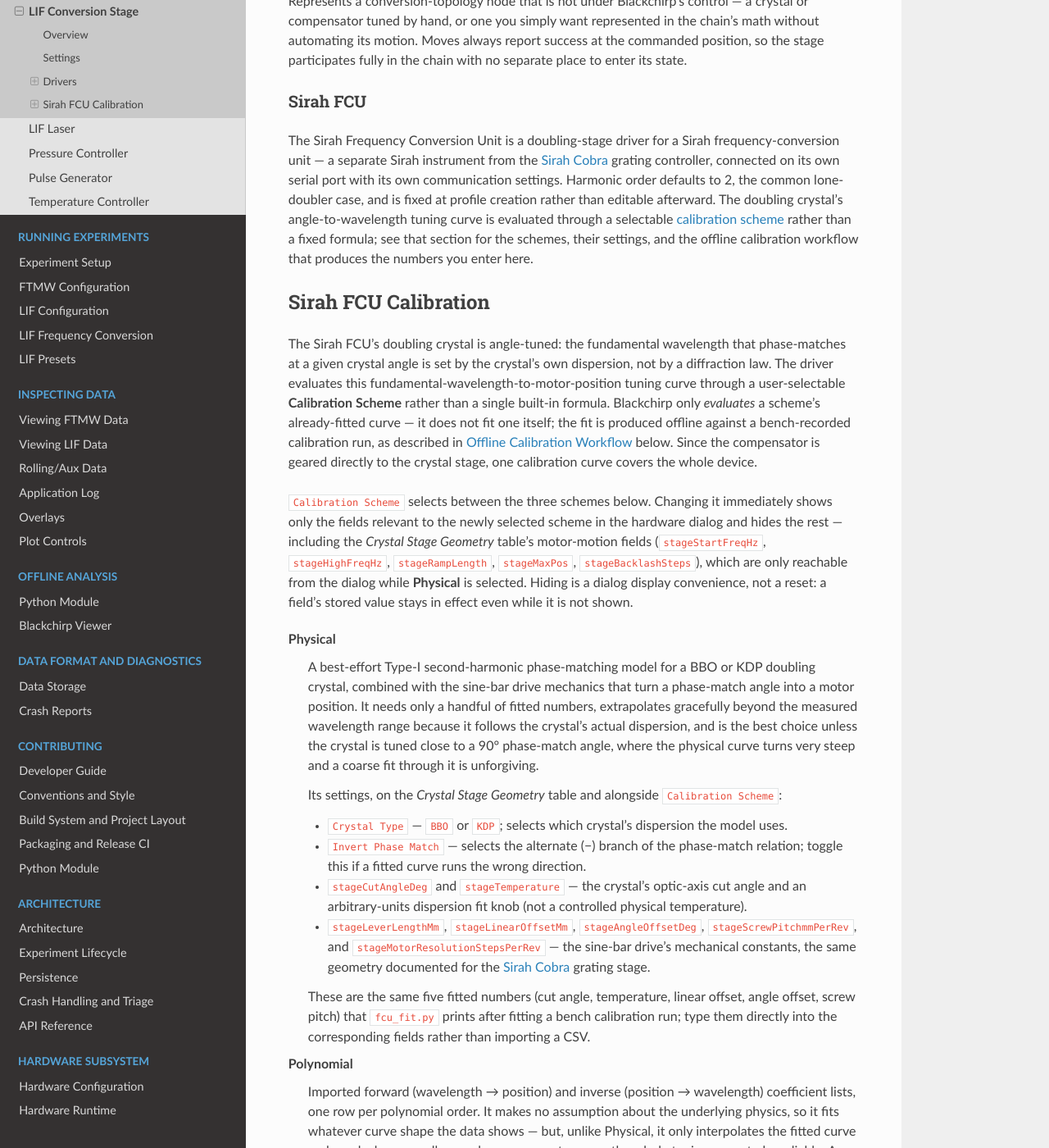
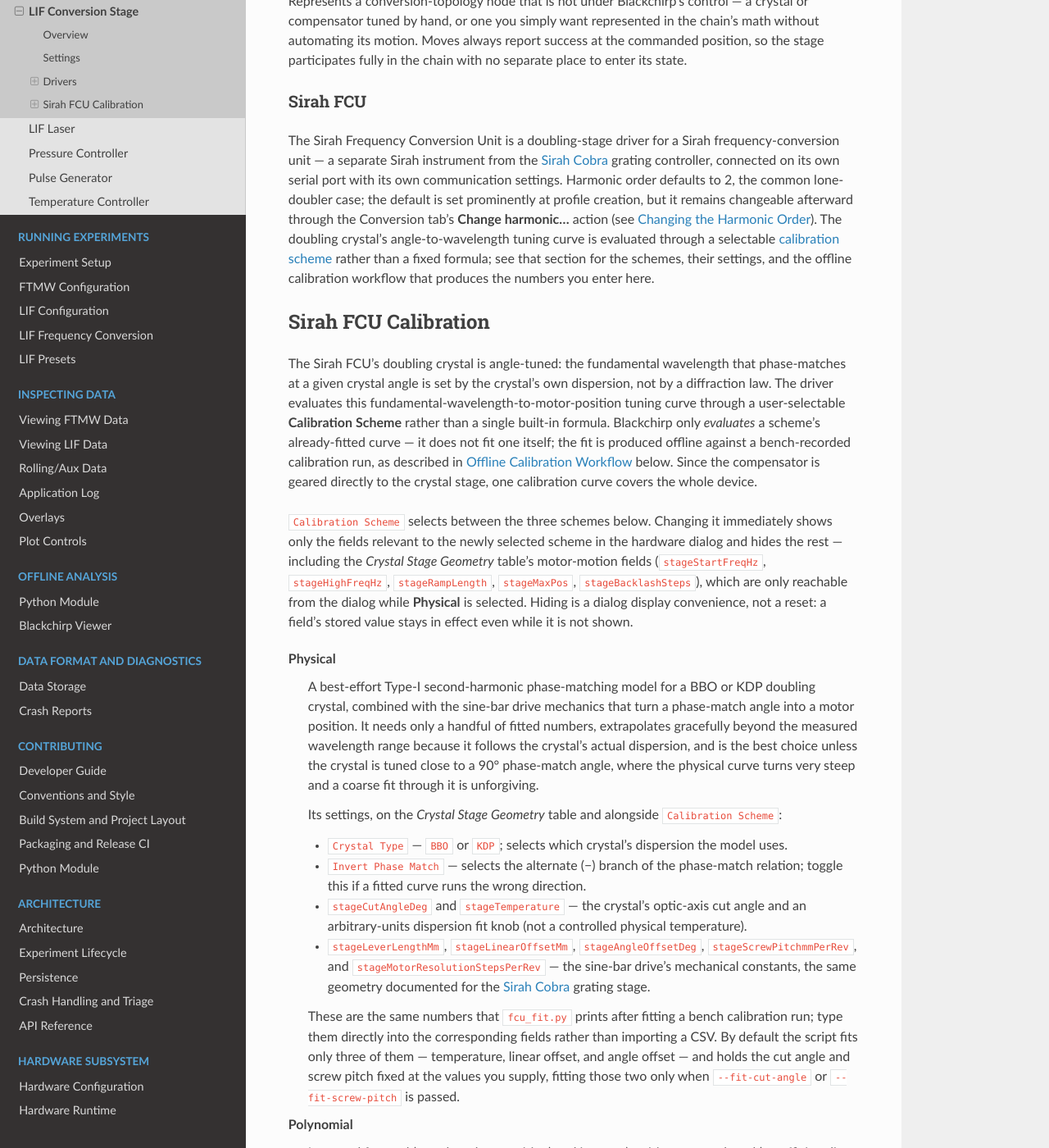
Before and after one commit to kncrabtree/blackchirp, a Sphinx documentation site: the page built from doc/source/user_guide/hw/liffreqconversionstage.rst, in a window 1280 px wide and 1400 px high, scrolled down 1163 px. Shown: the whole window at 82% size. Built offline with Sphinx 7.4.7 and the Read the Docs theme 3.1.0, drawn with Linux system fonts in a browser that asks for light colours; some of the changed text lies outside the part shown.

Commit message:
Correct LIF frequency-conversion documentation
Remove the claim that presets capture harmonic order, describe the LIF delay
axis as the trigger-to-laser-firing delay, and note that the FCU harmonic
stays changeable via the Change Harmonic action. Correct the default
fitted-parameter count, the NHG preview label, the liftopology key
formatting, the omitted Delete-preset control, and the acquisition-flow
diagram's conversion-stage fan-out.

Co-Authored-By: Claude Opus 4.8 <noreply@anthropic.com>
Claude-Session: https://claude.ai/code/session_01KYXxrZkrqT2qQ3C1qPKuyt

```diff
--- a/doc/source/developer_guide/lif_acquisition.rst
+++ b/doc/source/developer_guide/lif_acquisition.rst
@@ -469,11 +469,13 @@ two LIF hardware objects (each on its own ``"<hwKey>Thread"``).
        AM["AcquisitionManager<br/>(AM thread)"]
        HM["HardwareManager<br/>(HM thread)"]
        LL["LifLaser<br/>(hw thread)"]
+       CS["LifFreqConversionStage(s)<br/>(hw thread each)"]
        PG["PulseGenerator<br/>(hw thread)"]
        LS["LifDigitizer<br/>(hw thread)"]
        AM -- "nextLifPoint" --> HM
-       HM -- "BlockingQueued<br/>setPosition + setLifDelay" --> LL
-       HM -- " " --> PG
+       HM -- "BlockingQueued<br/>setPosition" --> LL
+       HM -- "Queued+future<br/>setLifConversionStages" --> CS
+       HM -- "BlockingQueued<br/>setLifDelay" --> PG
        HM -- "lifSettingsComplete" --> AM
        LS -- "waveformRead" --> HM
        HM -- "lifDigitizerShotAcquired" --> AM
--- a/doc/source/user_guide/data_storage/lif.rst
+++ b/doc/source/user_guide/data_storage/lif.rst
@@ -124,10 +124,10 @@ The columns are::
 
 For example, an experiment with a single NHG doubling stage marked as
 the excitation beam, fed directly from a laser with hardware key
-``SirahCobra``, writes::
+``LifLaser.cobra``, writes::
 
    Index;StageKey;Op;Harmonic;IsFinal;Input0;Input1;OutCoeffA;OutCoeffB
-   0;LifFreqConversionStage.doubler;NHG;2;true;SirahCobra;;2;0
+   0;LifFreqConversionStage.doubler;NHG;2;true;LifLaser.cobra;;2;0
 
 lif/lifparams.csv
 -----------------
--- a/doc/source/user_guide/hw/liffreqconversionstage.rst
+++ b/doc/source/user_guide/hw/liffreqconversionstage.rst
@@ -37,7 +37,7 @@ Represents a conversion-topology node that is not under Blackchirp's control —
 Sirah FCU
 .................
 
-The Sirah Frequency Conversion Unit is a doubling-stage driver for a Sirah frequency-conversion unit — a separate Sirah instrument from the :doc:`Sirah Cobra <liflaser>` grating controller, connected on its own serial port with its own communication settings. Harmonic order defaults to 2, the common lone-doubler case, and is fixed at profile creation rather than editable afterward. The doubling crystal's angle-to-wavelength tuning curve is evaluated through a selectable :ref:`calibration scheme <sirah-fcu-calibration>` rather than a fixed formula; see that section for the schemes, their settings, and the offline calibration workflow that produces the numbers you enter here.
+The Sirah Frequency Conversion Unit is a doubling-stage driver for a Sirah frequency-conversion unit — a separate Sirah instrument from the :doc:`Sirah Cobra <liflaser>` grating controller, connected on its own serial port with its own communication settings. Harmonic order defaults to 2, the common lone-doubler case; the default is set prominently at profile creation, but it remains changeable afterward through the Conversion tab's **Change harmonic…** action (see :ref:`lif-conversion-harmonic`). The doubling crystal's angle-to-wavelength tuning curve is evaluated through a selectable :ref:`calibration scheme <sirah-fcu-calibration>` rather than a fixed formula; see that section for the schemes, their settings, and the offline calibration workflow that produces the numbers you enter here.
 
 .. _sirah-fcu-calibration:
 
@@ -92,10 +92,13 @@ while it is not shown.
      mechanical constants, the same geometry documented for the
      :doc:`Sirah Cobra <liflaser>` grating stage.
 
-   These are the same five fitted numbers (cut angle, temperature,
-   linear offset, angle offset, screw pitch) that ``fcu_fit.py``
-   prints after fitting a bench calibration run; type them directly
-   into the corresponding fields rather than importing a CSV.
+   These are the same numbers that ``fcu_fit.py`` prints after fitting
+   a bench calibration run; type them directly into the corresponding
+   fields rather than importing a CSV. By default the script fits only
+   three of them — temperature, linear offset, and angle offset — and
+   holds the cut angle and screw pitch fixed at the values you supply,
+   fitting those two only when ``--fit-cut-angle`` or
+   ``--fit-screw-pitch`` is passed.
 
 **Polynomial**
    Imported forward (wavelength → position) and inverse (position →
@@ -155,10 +158,13 @@ See that directory's ``README.md`` for the full command-line reference:
        python fcu_fit.py measurements.csv --crystal bbo --cut-angle 32.3 \
            --save calibration.png
 
-   It prints the fitted Physical scheme's five parameters to the
-   console, and writes an ``order;forward;inverse`` CSV for the
-   Polynomial scheme and a ``wavelengthNm;positionSteps`` CSV for the
-   Spline scheme alongside the measurements file.
+   It prints the fitted Physical scheme's parameters to the console
+   (fitting temperature, linear offset, and angle offset by default,
+   with cut angle and screw pitch held fixed unless ``--fit-cut-angle``
+   or ``--fit-screw-pitch`` is passed), and writes an
+   ``order;forward;inverse`` CSV for the Polynomial scheme and a
+   ``wavelengthNm;positionSteps`` CSV for the Spline scheme alongside
+   the measurements file.
 
 #. **Bring the result into Blackchirp.** Open the Sirah FCU's hardware
    dialog, select the matching ``Calibration Scheme``, and either type
--- a/doc/source/user_guide/lif/conversion.rst
+++ b/doc/source/user_guide/lif/conversion.rst
@@ -133,7 +133,10 @@ currently configured. With no conversion stages, it reads:
 
 With stages configured, each row is summarized in the form
 ``stageKey = Op(inputs)``, with ``[FINAL]`` appended to the stage
-marked as the excitation beam. Below the chain expression, when the
+marked as the excitation beam. For an NHG stage the operation label
+carries its harmonic order, rendering as ``NHG ×N`` (for example,
+``NHG ×2`` for a doubler); SFG and DFG stages show the bare ``SFG`` or
+``DFG`` label. Below the chain expression, when the
 chain fits together, Blackchirp reports the excitation-beam range that
 corresponds to the laser's full tuning range, for example:
 
```
Also changed, not shown: doc/source/user_guide/lif/experiment_setup.rst (+5 -2 lines), doc/source/user_guide/lif/presets.rst (+13 -4 lines).
